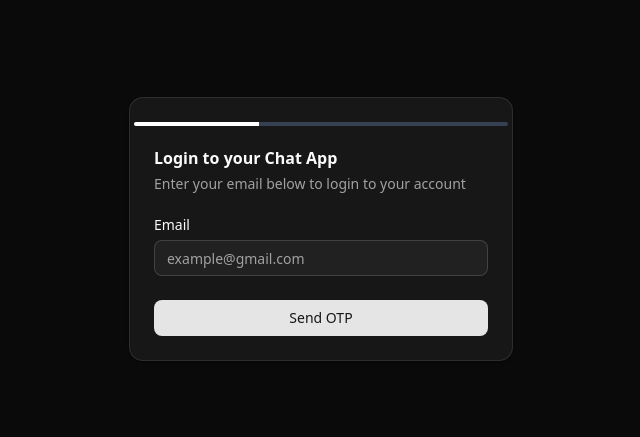
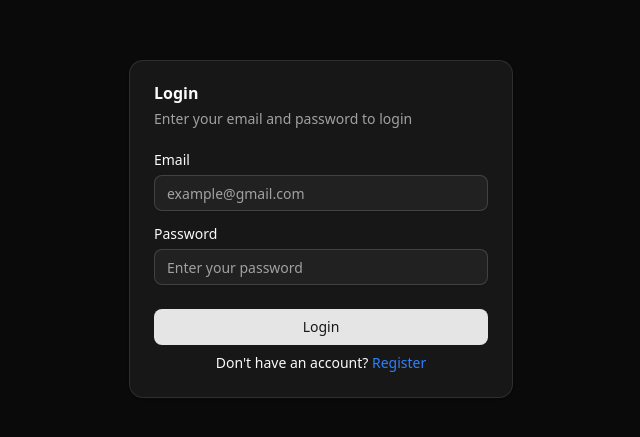
Before and after one commit to Ui-Adiii/chat-app, a React (Vite) app in the folder frontend/: page /login in a window 1280 px wide. Shown: the part 171-608 px from the top of the page, without its empty margins (319-959 px from the left). Built offline with nearby package versions, Linux system fonts and the light colour scheme; no server answers.

Commit message:
adding pasword field

```diff
--- a/frontend/package.json
+++ b/frontend/package.json
@@ -6,7 +6,6 @@
   "scripts": {
     "dev": "vite",
     "start": "vite",
-
     "build": "vite build",
     "lint": "eslint .",
     "preview": "vite preview"
@@ -25,7 +24,6 @@
     "class-variance-authority": "^0.7.1",
     "clsx": "^2.1.1",
     "framer-motion": "^12.23.24",
-    "input-otp": "^1.4.2",
     "lucide-react": "^0.553.0",
     "react": "^19.1.1",
     "react-dom": "^19.1.1",
--- a/frontend/src/components/Bar.jsx
+++ /dev/null
@@ -1,16 +0,0 @@
-import React from 'react'
-
-const Bar = ({step}) => {
-  return (
-    <div className="px-1">
-            <div className="relative w-full bg-white h-1 rounded-full dark:bg-gray-700 overflow-hidden ">
-              <div
-                className="h-1 bg-gray-700 dark:bg-white"
-                style={{ width: `${(step / 3) * 100}%` }}
-              ></div>
-            </div>
-          </div>
-  )
-}
-
-export default Bar
--- a/frontend/src/pages/auth/Login.jsx
+++ b/frontend/src/pages/auth/Login.jsx
@@ -12,40 +12,33 @@ import {
 import { Input } from "@/components/ui/input";
 import { Label } from "@/components/ui/label";
 import {
-  sendOtp,
   updateProfile,
-  verifyOtp,
+  login, // Import new login function
+  register // Import new register function
 } from "@/services/auth.service";
 import { Loader } from "lucide-react";
-import { REGEXP_ONLY_DIGITS } from "input-otp";
-import {
-  InputOTP,
-  InputOTPGroup,
-  InputOTPSlot,
-} from "@/components/ui/input-otp";
 import { toast } from "react-toastify";
 import { Checkbox } from "@/components/ui/checkbox";
 import { useNavigate } from "react-router-dom";
-import Bar from "@/components/Bar";
 
 const Login = () => {
   const {
     step,
-    setEmailData,
     setStep,
     resetLoginState,
     setUser,
-    loginEmail,
   } = useStore();
   const navigate = useNavigate();
-  const [otp, setotp] = useState("");
   const [email, setemail] = useState("");
+  const [password, setpassword] = useState("");
   const [loader, setloader] = useState(false);
   const [profilePictureFile, setprofilePictureFile] = useState(null);
   const [preview, setpreview] = useState(null);
   const [username, setusername] = useState("");
   const [about, setabout] = useState("");
   const [agreed, setagreed] = useState(false);
+  const [isRegistering, setIsRegistering] = useState(false);
+
   const handleChangeImage = (e) => {
     const file = e.target.files[0];
     if (file) {
@@ -54,60 +47,41 @@ const Login = () => {
     }
   };
 
-  const handleEmailSubmit = async (e) => {
+  // New function for password-based login/register
+  const handlePasswordSubmit = async (e) => {
     e.preventDefault();
     try {
       setloader(true);
-      const data = await sendOtp(email);
+      let data;
+
+      if (isRegistering) {
+        data = await register(email, password);
+      } else {
+        data = await login(email, password);
+      }
+
       if (data.status === "success") {
-        setEmailData(data?.data?.email);
-        toast.info(data?.message);
+        const user = data?.data?.user;
+        if (user?.isVerified && user?.username) {
+          setUser(user);
+          resetLoginState();
+          toast.success(isRegistering ? "Registered successfully" : "Logged in successfully");
+          navigate("/");
+        } else {
+          // For new registrations without profile, go to step 3 (profile setup)
+          if (isRegistering) {
+            setUser(user);
             setStep(2);
           } else {
-        // Handle different types of errors
-        if (data.message.includes("wait")) {
-          toast.warn(data.message); // Cooldown warning
-        } else if (data.message.includes("many")) {
-          toast.error("Rate limit exceeded. Please try again later."); // Rate limit error
-        } else {
-          toast.error(data.message); // Other errors
+            toast.error("Please complete your profile first");
+            setStep(2);
           }
         }
-    } catch (error) {
-      console.error("Send OTP error:", error);
-      toast.error("An unexpected error occurred. Please try again.");
-    } finally {
-      setloader(false);
-    }
-  };
-
-  const handleOtpSubmit = async (e) => {
-    e.preventDefault();
-    try {
-      setloader(true);
-      const data = await verifyOtp(loginEmail, otp);
-      if (data.status === "success") {
-        const verifiedUser = data?.data?.user;
-        if (verifiedUser?.isVerified && verifiedUser?.username) {
-          setUser(verifiedUser);
-          resetLoginState();
-          toast.success("Logged in successfully");
-          navigate("/");
-        } else {
-          setStep(3);
-        }
-      } else {
-        // Handle different types of OTP errors
-        if (data.message.includes("expired")) {
-          toast.warn("OTP has expired. Please request a new one.");
-        } else if (data.message.includes("many")) {
-          toast.error("Too many attempts. Please try again later.");
       } else {
         toast.error(data.message);
       }
-      }
     } catch (error) {
-      console.error("Verify OTP error:", error);
+      console.error("Password auth error:", error);
       toast.error("An unexpected error occurred. Please try again.");
     } finally {
       setloader(false);
@@ -125,39 +99,40 @@ const Login = () => {
       setloader(true);
       const data = await updateProfile(form);
       if (data.status === "success") {
-        toast.success(data.message);
         setUser(data?.data);
         resetLoginState();
+        toast.success("Profile updated successfully");
         navigate("/");
       } else {
-        toast.error(data.message);
+        toast.error(data?.message);
       }
     } catch (error) {
       console.error("Update profile error:", error);
-      toast.error("An unexpected error occurred. Please try again.");
+      toast.error("Failed to update profile. Please try again.");
     } finally {
       setloader(false);
     }
   };
 
   return (
-    <div className="w-full h-screen flex items-center justify-center p-4">
+    <div className="min-h-screen flex items-center justify-center bg-background p-4">
+      {/* Step 1: Email and Password Login */}
       {step === 1 && (
         <Card className="w-full max-w-sm">
-         <Bar step={step} />
-
           <CardHeader>
-            <CardTitle>Login to your Chat App</CardTitle>
+            <CardTitle>{isRegistering ? "Create Account" : "Login"}</CardTitle>
             <CardDescription>
-              Enter your email below to login to your account
+              {isRegistering
+                ? "Enter your email and password to create an account"
+                : "Enter your email and password to login"}
             </CardDescription>
           </CardHeader>
           <CardContent>
-            <form onSubmit={handleEmailSubmit}>
-              <div className="flex flex-col gap-6">
-                <div className="grid gap-2">
+            <form onSubmit={handlePasswordSubmit} className="flex flex-col gap-4">
+              <div className="flex flex-col gap-2">
                 <Label htmlFor="email">Email</Label>
                 <Input
+                  id="email"
                   type="email"
                   value={email}
                   onChange={(e) => setemail(e.target.value)}
@@ -165,79 +140,67 @@ const Login = () => {
                   required
                 />
               </div>
+              <div className="flex flex-col gap-2">
+                <Label htmlFor="password">Password</Label>
+                <Input
+                  id="password"
+                  type="password"
+                  value={password}
+                  onChange={(e) => setpassword(e.target.value)}
+                  placeholder="Enter your password"
+                  required
+                  minLength={6}
+                />
               </div>
             </form>
           </CardContent>
           <CardFooter className="flex-col gap-2">
             <Button
               type="submit"
-              onClick={handleEmailSubmit}
+              onClick={handlePasswordSubmit}
               className="w-full"
               disabled={loader}
             >
               {loader && (
                 <>
                   <Loader className={` animate-spin`} />
-                  <h1>Sending...</h1>
+                  <h1>{isRegistering ? "Registering..." : "Logging in..."}</h1>
                 </>
               )}
-              {!loader && <h1>Send OTP</h1>}
+              {!loader && <h1>{isRegistering ? "Register" : "Login"}</h1>}
             </Button>
+            <div className="text-center text-sm">
+              {isRegistering ? (
+                <>
+                  Already have an account?{" "}
+                  <button
+                    type="button"
+                    className="text-blue-500 hover:underline"
+                    onClick={() => setIsRegistering(false)}
+                  >
+                    Login
+                  </button>
+                </>
+              ) : (
+                <>
+                  Don't have an account?{" "}
+                  <button
+                    type="button"
+                    className="text-blue-500 hover:underline"
+                    onClick={() => setIsRegistering(true)}
+                  >
+                    Register
+                  </button>
+                </>
+              )}
+            </div>
           </CardFooter>
         </Card>
       )}
 
+      {/* Step 3: Profile Setup */}
       {step === 2 && (
         <Card className="w-full max-w-sm">
-         <Bar step={step} />
-
-          <CardHeader>
-            <CardTitle>Enter your OTP</CardTitle>
-          </CardHeader>
-          <CardContent>
-            <form onSubmit={handleOtpSubmit}>
-              <div className="flex  gap-6 justify-center">
-                <InputOTP
-                  value={otp}
-                  maxLength={6}
-                  pattern={REGEXP_ONLY_DIGITS}
-                  onChange={(val) => setotp(val)}
-                >
-                    <InputOTPGroup className="gap-2.5 *:data-[slot=input-otp-slot]:rounded-md *:data-[slot=input-otp-slot]:border">
-                        <InputOTPSlot index={0} />
-                        <InputOTPSlot index={1} />
-                        <InputOTPSlot index={2} />
-                        <InputOTPSlot index={3} />
-                        <InputOTPSlot index={4} />
-                        <InputOTPSlot index={5} />
-                    </InputOTPGroup>
-                </InputOTP>
-              </div>
-            </form>
-          </CardContent>
-          <CardFooter className="flex-col gap-2">
-            <Button
-              type="submit"
-              onClick={handleOtpSubmit}
-              className="w-full"
-              disabled={loader}
-            >
-              {loader && (
-                <>
-                  <Loader className={` animate-spin`} />
-                  <h1>Verifying...</h1>
-                </>
-              )}
-              {!loader && <h1>Verify</h1>}
-            </Button>
-          </CardFooter>
-        </Card>
-      )}
-
-      {step === 3 && (
-        <Card className="w-full max-w-sm">
-          <Bar step={step} />
-
           <CardHeader>
             <CardTitle>Update Your Profile</CardTitle>
             <CardDescription>
@@ -274,19 +237,18 @@ const Login = () => {
                   onChange={handleChangeImage}
                 />
               </div>
-
-              <div className="grid gap-2">
+              <div className="flex flex-col gap-2">
                 <Label htmlFor="username">Username</Label>
                 <Input
                   id="username"
                   type="text"
-                  placeholder="Enter your UserName"
+                  placeholder="Enter your username"
                   required
                   value={username}
                   onChange={(e) => setusername(e.target.value)}
                 />
               </div>
-              <div className="grid gap-2">
+              <div className="flex flex-col gap-2">
                 <Label htmlFor="about">About</Label>
                 <Input
                   id="about"
--- a/frontend/src/utils/constant.js
+++ b/frontend/src/utils/constant.js
@@ -3,12 +3,13 @@ const CHAT = "/chat";
 const STATUS = "/status";
 
 // Auth endpoints
-export const SEND_OTP_URL = `${AUTH}/send-otp`;
-export const VERIFY_OTP_URL = `${AUTH}/verify-otp`;
 export const UPDATE_PROFILE_URL = `${AUTH}/update-profile`;
 export const LOGOUT_URL = `${AUTH}/logout`;
 export const CHECK_AUTH_URL = `${AUTH}/check-auth`;
 export const GET_ALL_USER_URL = `${AUTH}/get-all-users`;
+// New auth endpoints
+export const LOGIN_URL = `${AUTH}/login`;
+export const REGISTER_URL = `${AUTH}/register`;
 
 // Chat endpoints
 export const GET_CONVERSATIONS_URL = `${CHAT}/conversations`;
```
Also changed, not shown: frontend/src/components/ui/input-otp.jsx (deleted, +0 -71 lines), frontend/src/services/auth.service.js (+31 -20 lines), 1 other file (tests, documents, lock files or other folders). Lines whose indentation alone changed are shown as unchanged.
